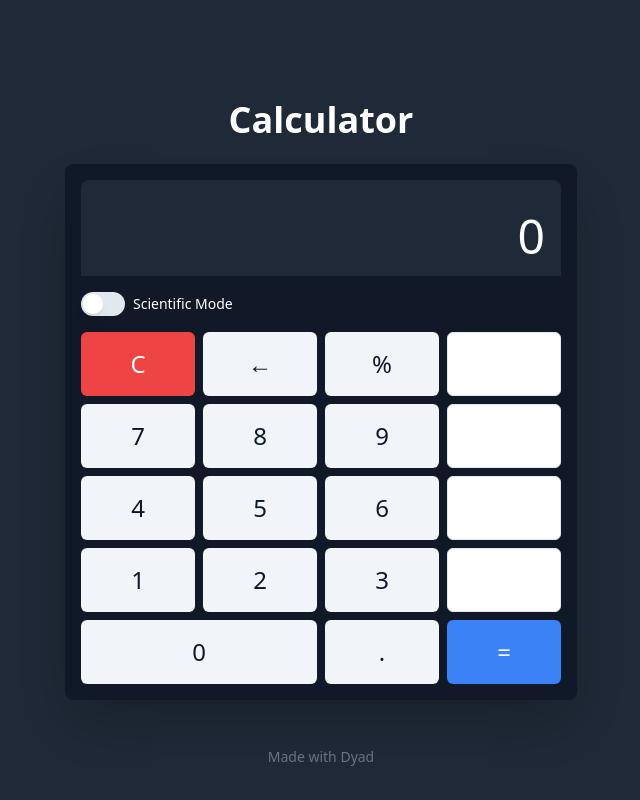
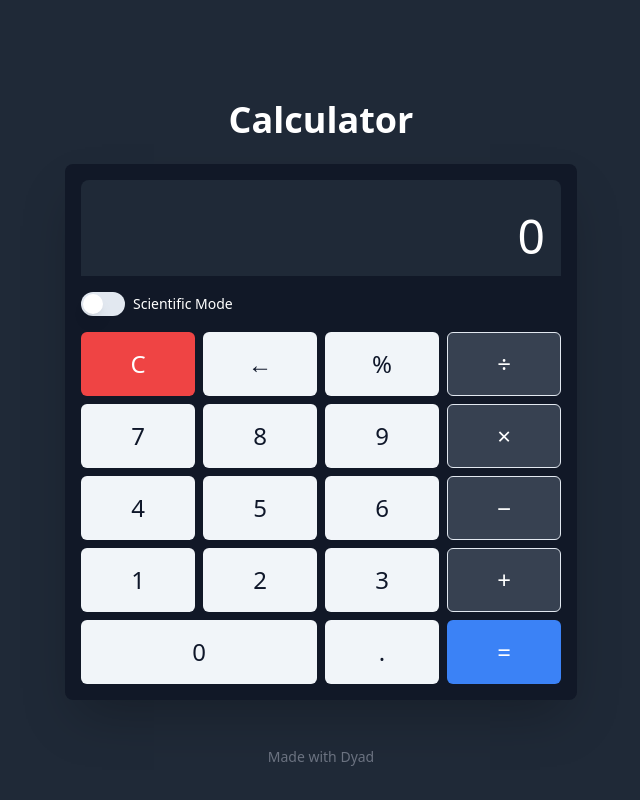
Before and after one commit to anusha-n-21327/lunar-koala-sniff, a React (Vite) app: page / in a window 1280 px wide. Shown: the whole page, without its empty margins (319-959 px from the left). Built offline with nearby package versions, Linux system fonts and the light colour scheme.

Commit message:
[dyad] Improved visibility of calculator operator buttons - wrote 1 file(s)

```diff
--- a/src/components/Calculator.tsx
+++ b/src/components/Calculator.tsx
@@ -157,6 +157,8 @@ export const Calculator = () => {
     'sin', 'cos', 'tan', 'log', 'ln', '√', 'x²', 'xʸ', 'eˣ', 'π', 'n!',
   ];
 
+  const operatorClassName = "bg-gray-700 hover:bg-gray-600";
+
   return (
     <div className="w-full max-w-sm md:max-w-lg mx-auto bg-gray-900 rounded-lg shadow-2xl p-4 text-white">
       <CalculatorDisplay value={display} />
@@ -172,7 +174,7 @@ export const Calculator = () => {
         {mode === 'scientific' && (
           <div className="grid grid-cols-3 gap-2">
             {scientificButtons.map(label => (
-              <CalculatorButton key={label} label={label} onClick={handleButtonClick} variant="outline" />
+              <CalculatorButton key={label} label={label} onClick={handleButtonClick} variant="outline" className={operatorClassName} />
             ))}
           </div>
         )}
@@ -180,22 +182,22 @@ export const Calculator = () => {
             <CalculatorButton label="C" onClick={handleButtonClick} className="bg-red-500 hover:bg-red-600 text-white" />
             <CalculatorButton label="←" onClick={handleButtonClick} />
             <CalculatorButton label="%" onClick={handleButtonClick} />
-            <CalculatorButton label="÷" onClick={handleButtonClick} variant="outline" />
+            <CalculatorButton label="÷" onClick={handleButtonClick} variant="outline" className={operatorClassName} />
 
             <CalculatorButton label="7" onClick={handleButtonClick} />
             <CalculatorButton label="8" onClick={handleButtonClick} />
             <CalculatorButton label="9" onClick={handleButtonClick} />
-            <CalculatorButton label="×" onClick={handleButtonClick} variant="outline" />
+            <CalculatorButton label="×" onClick={handleButtonClick} variant="outline" className={operatorClassName} />
 
             <CalculatorButton label="4" onClick={handleButtonClick} />
             <CalculatorButton label="5" onClick={handleButtonClick} />
             <CalculatorButton label="6" onClick={handleButtonClick} />
-            <CalculatorButton label="−" onClick={handleButtonClick} variant="outline" />
+            <CalculatorButton label="−" onClick={handleButtonClick} variant="outline" className={operatorClassName} />
 
             <CalculatorButton label="1" onClick={handleButtonClick} />
             <CalculatorButton label="2" onClick={handleButtonClick} />
             <CalculatorButton label="3" onClick={handleButtonClick} />
-            <CalculatorButton label="+" onClick={handleButtonClick} variant="outline" />
+            <CalculatorButton label="+" onClick={handleButtonClick} variant="outline" className={operatorClassName} />
 
             <CalculatorButton label="0" onClick={handleButtonClick} className="col-span-2" />
             <CalculatorButton label="." onClick={handleButtonClick} />
```
